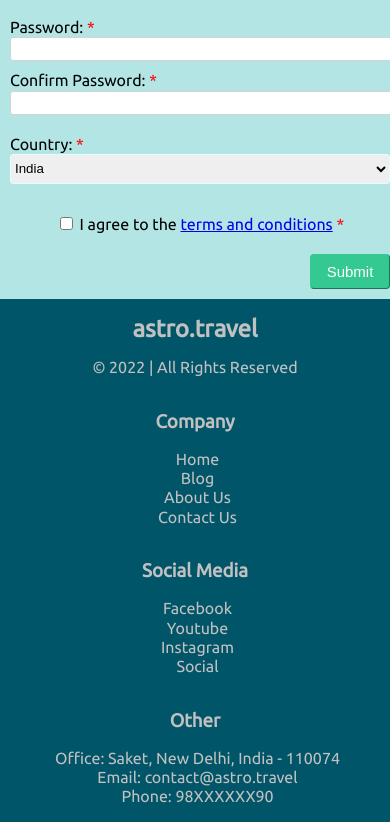
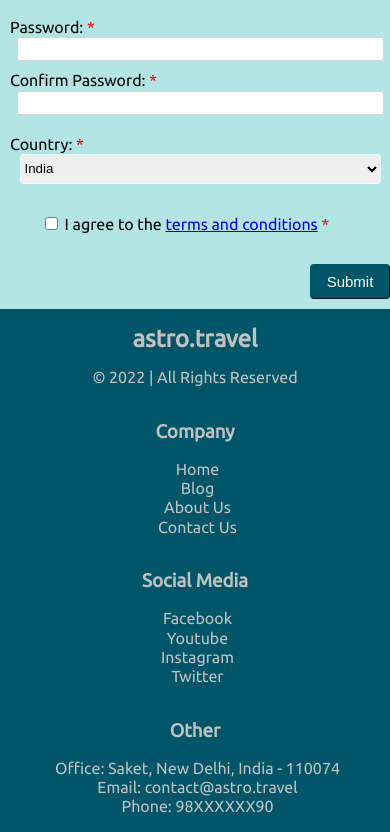
Before and after one commit to pesto-students/p6-satyapal-amitsankritya, a plain HTML site: page Week-2/index.html in a window 390 px wide. Shown: the part 1784-2616 px from the top of the page. Drawn offline with Linux system fonts and the light colour scheme.

Commit message:
hover effect, form aligned and anchor element added to footer menu

```diff
--- a/Week-2/index.html
+++ b/Week-2/index.html
@@ -117,13 +117,16 @@
                             </div>
                         </div>
                         <div class="row">
-                            <div class="col-100">
+                            <div class="col-50 md-col-100 align-flex-right ml--15">
                                 <div class="form-field"><label class="required" for="tnc"><input  type="checkbox" name="tnc" id="tnc" required> I agree to the <a href="#">terms and conditions</a></label></div>
+                            </div>
+                            <div class="col-50 md-hide">
+
                             </div>
                         </div>
 
                         <div class="row">
-                            <div class="col-100 align-flex-right">
+                            <div class="col-100 align-flex-right mr-15">
                                 <div class="form-field el-btn align-right">
                                     <button class="btn" type="submit"  name="submit">Submit</button>
                                 </div>
@@ -143,26 +146,26 @@
         <div class="footer company">
             <h3>Company</h3>
             <ul>
-                <li>Home</li>
-                <li>Blog</li>
-                <li>About Us</li>
-                <li>Contact Us</li>
+                <li><a href="#">Home</a></li>
+                <li><a href="#">Blog</a></li>
+                <li><a href="#">About Us</a></li>
+                <li><a href="#">Contact Us</a></li>
             </ul>
         </div>
         <div class="footer social">
             <h3>Social Media</h3>
             <ul>
-                <li>Facebook</li>
-                <li>Youtube</li>
-                <li>Instagram</li>
-                <li>Social</li>
+                <li><a href="#">Facebook</a></li>
+                <li><a href="#">Youtube</a></li>
+                <li><a href="#">Instagram</a></li>
+                <li><a href="#">Twitter</a></li>
             </ul>
         </div>
         <div class="footer other">
             <h3>Other</h3>
             <ul>
                 <li>Office: Saket, New Delhi, India - 110074</li>
-                <li>Email: contact@astro.travel</li>
+                <li>Email: <a href="emailto:contact@astro.travel">contact@astro.travel</a></li>
                 <li>Phone: 98XXXXXX90</li>
             </ul>
 
--- a/Week-2/resources/styles/index.css
+++ b/Week-2/resources/styles/index.css
@@ -13,9 +13,7 @@ header {
     flex-direction: column;
     height: 150px;
     width: 100%;
-    /* background-color: radial-gradient(circle at 30% 107%, #fdf497 0%, #fdf497 5%, #fd5949 45%, #d6249f 60%, #285AEB 90%); */
     background-color: #00162bdb;
-    /* background: linear-gradient(90deg, rgba(255,0,0,1) 0%, rgba(255,154,0,1) 10%, rgba(208,222,33,1) 20%, rgba(79,220,74,1) 30%, rgba(63,218,216,1) 40%, rgba(47,201,226,1) 50%, rgba(28,127,238,1) 60%, rgba(95,21,242,1) 70%, rgba(186,12,248,1) 80%, rgba(251,7,217,1) 90%, rgba(255,0,0,1) 100%); */
     text-align: center;
 }
 
@@ -25,7 +23,6 @@ header > * {
 }
 
 main {
-    /* height: 1250px; */
     width: 100%;
 }
 
@@ -81,6 +78,10 @@ section#form {
     margin-left: -10px;
 }
 
+.ml--15 {
+    margin-left: -15px;
+}
+
 .col-50 {
     display: flex;
     flex-direction: row;
@@ -130,13 +131,18 @@ select {
 .btn {
     height: 35px;
     width: 80px;
-    background-color: #35c992;
-    border-color: #35c992;
+    background-color: #005568;
+    border-color: #005568;
     border-radius: 4px;
     border-width: 1px;
     color: white;
     cursor: pointer;
     font-size: 15px;
+}
+
+.btn:hover {
+    background-color: #0cd176;
+    border-color: #0cd176;
 }
 
 .required:after {
@@ -177,6 +183,11 @@ footer div {
 .footer ul {
     list-style-type: none;
     padding-left: 5px;
+}
+
+.footer ul li a{
+    color: #c1c1c1;
+    text-decoration: none;
 }
 
 
@@ -258,12 +269,12 @@ footer div {
     }
 
     .form-field > input {
-        width: 100%;
+        width: 95%;
         height: 20px;
     }
 
     select {
-        width: 100%;
+        width: 95%;
     }
 
     footer {
@@ -285,4 +296,15 @@ footer div {
         list-style-type: none;
         padding-left: 5px;
     }
+
+    .md-hide {
+        visibility: hidden;
+    }
 }
+
+
+@media screen and (min-width: 721px) {
+    .mr-15 {
+        margin-right: 15px;
+    }
+}
```
